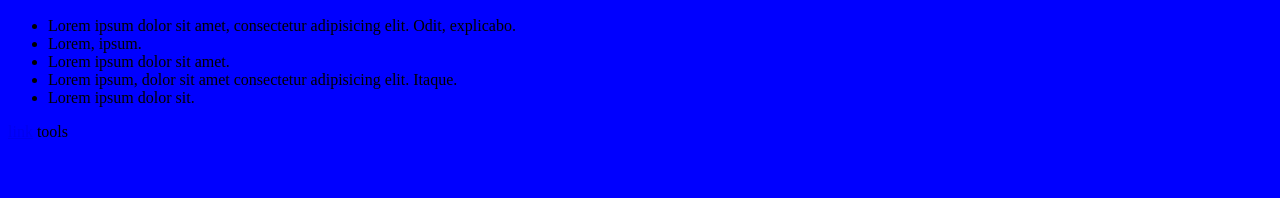
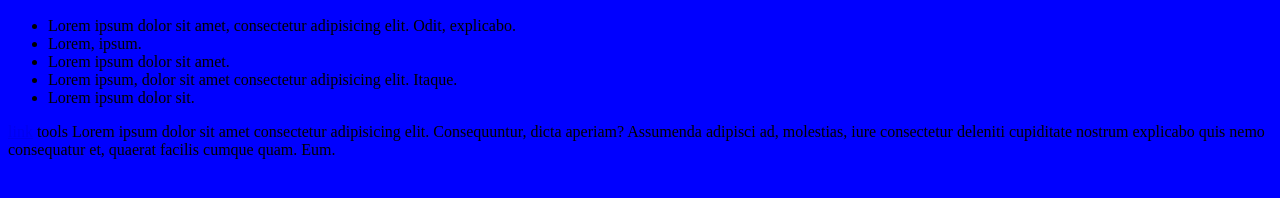
Before and after one commit to Olegopolonets/github-test, a plain HTML site: page index.html in a window 1280 px wide. Shown: the part 110-308 px from the top of the page. Drawn offline with Linux system fonts and the light colour scheme.

Commit message:
add span

```diff
--- a/index.html
+++ b/index.html
@@ -19,5 +19,6 @@
     </ul>
 <a href="#">link</a>
     <span>tools</span>
+    <span>Lorem ipsum dolor sit amet consectetur adipisicing elit. Consequuntur, dicta aperiam? Assumenda adipisci ad, molestias, iure consectetur deleniti cupiditate nostrum explicabo quis nemo consequatur et, quaerat facilis cumque quam. Eum.</span>
   </body>
 </html>
```
